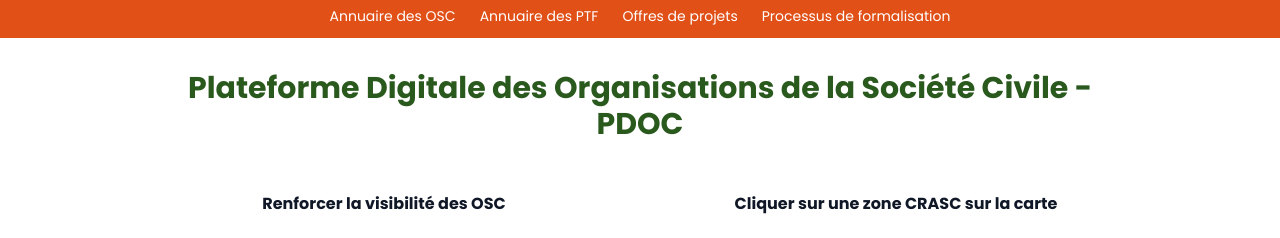
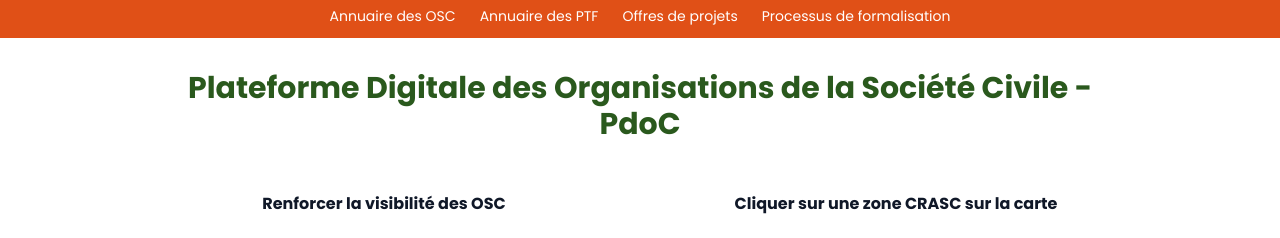
Before and after one commit to ordemdigitale/pasci-web, a Next.js app: page / in a window 1280 px wide. Shown: the part 143-381 px from the top of the page. Built offline with nearby package versions, Linux system fonts and the light colour scheme; no server answers.

Commit message:
fix: update PdoC casing on home hero

```diff
--- a/components/home/SectionHero.tsx
+++ b/components/home/SectionHero.tsx
@@ -107,7 +107,7 @@ export default function SectionHero() {
   return (
     <section className="py-8 font-poppins">
       <div className="max-w-5xl mx-auto px-4 sm:px-6 lg:px-8">
-        <p className="text-[#2a591d] font-bold text-xl sm:text-2xl lg:text-3xl text-center pb-8 sm:pb-[50px]">Plateforme Digitale des Organisations de la Société Civile - PDOC</p>
+        <p className="text-[#2a591d] font-bold text-xl sm:text-2xl lg:text-3xl text-center pb-8 sm:pb-[50px]">Plateforme Digitale des Organisations de la Société Civile - PdoC</p>
         <div className="grid lg:grid-cols-2 gap-12 lg:gap-16">
 
           {/* Left side */}
```
